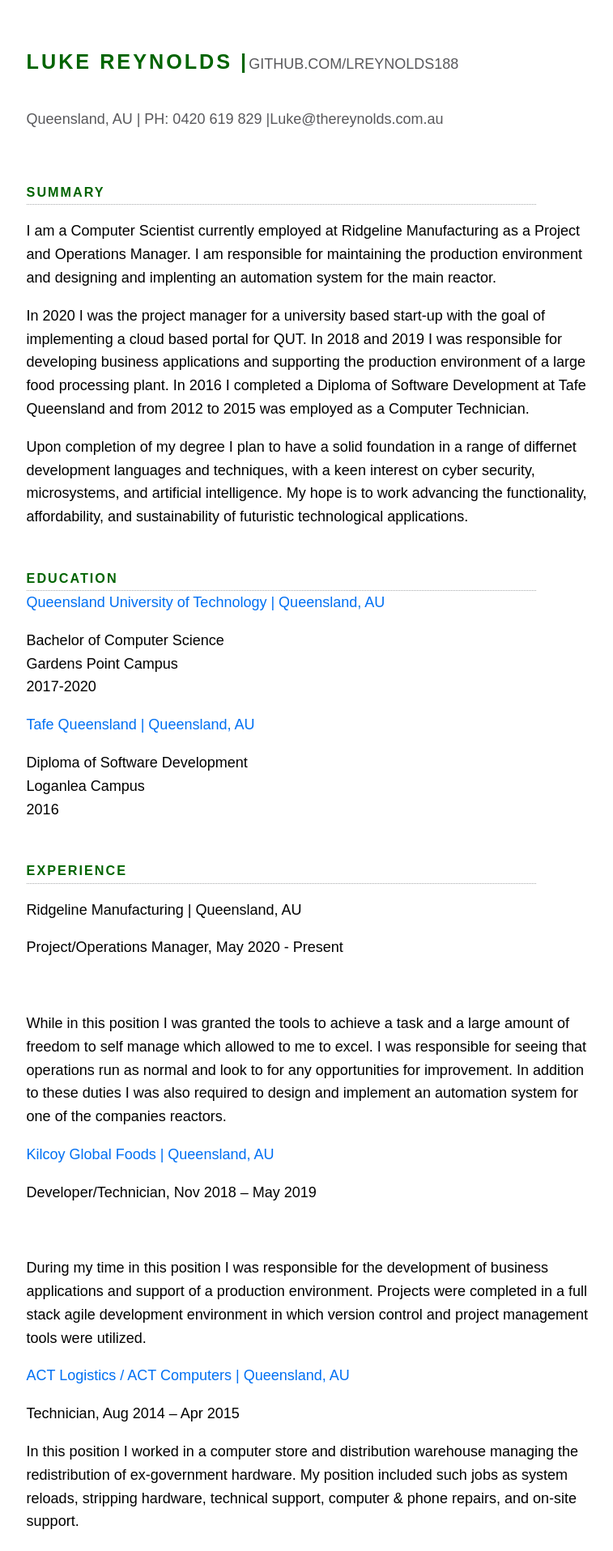
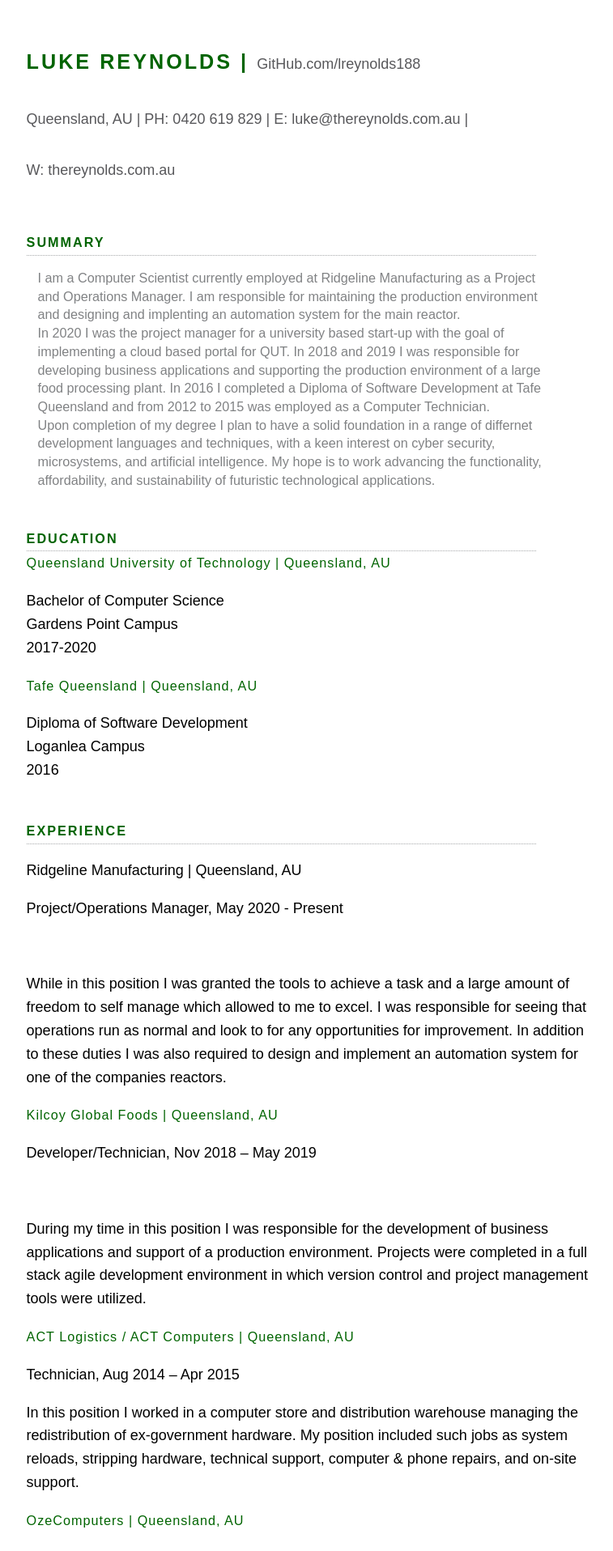
Before and after one commit to lreynolds188/Portfolio, a Next.js app: page /resume in a window 1280 px wide. Shown: the part 140-2056 px from the top of the page at 81% size, without its empty margins (258-1015 px from the left). Built offline with nearby package versions, Linux system fonts and the light colour scheme.

Commit message:
Update resume.js

```diff
--- a/pages/resume.js
+++ b/pages/resume.js
@@ -11,34 +11,34 @@
 
       <main className={styles.main}>
         <div>
-          <h1 className={styles.name}>Luke Reynolds | </h1>
-          <a className={styles.links} href="https://www.github.com/lreynolds188" target="_blank">  GITHUB.COM/LREYNOLDS188</a>
+          <h1 className={styles.name}>Luke Reynolds |&nbsp;</h1>
+          <a className={styles.links} href="https://www.github.com/lreynolds188" target="_blank">GitHub.com/lreynolds188</a>
           <br />
-          <p className={styles.contactDeets}>Queensland, AU | PH: 0420 619 829 | </p>
-          <a className={styles.contactDeets} href="luke@thereynolds.com.au" target="_blank">Luke@thereynolds.com.au</a>
+          <p className={styles.contactDeets}>Queensland, AU | PH: 0420 619 829 |&nbsp;</p>
+          <a className={styles.contactDeets} href="luke@thereynolds.com.au" target="_blank">E: luke@thereynolds.com.au</a>
+          <p className={styles.contactDeets}>&nbsp;|&nbsp;</p>
+          <a className={styles.contactDeets} href="thereynolds.com.au" target="_blank">W: thereynolds.com.au</a>
 
           <h2 className={styles.categoryHeaders}>Summary</h2>
           <hr />
-          <p>
+          <p className={styles.categoryDescriptionMain}>
             I am a Computer Scientist currently employed at Ridgeline Manufacturing as a Project and Operations Manager.
             I am responsible for maintaining the production environment and designing and implenting an automation system for the main reactor.
-          </p>
-          <p>
+            <br />
             In 2020 I was the project manager for a university based start-up with the goal of implementing a cloud
             based portal for QUT. In 2018 and 2019 I was responsible for developing business applications and supporting
             the production environment of a large food processing plant. In 2016 I completed a Diploma of Software Development
             at Tafe Queensland and from 2012 to 2015 was employed as a Computer Technician.
-          </p>
-          <p>
+            <br />
             Upon completion of my degree I plan to have a solid foundation in a range of differnet development
             languages and techniques, with a keen interest on cyber security, microsystems, and artificial intelligence.
             My hope is to work advancing the functionality, affordability, and sustainability of futuristic technological applications.
           </p>
 
           <h2 className={styles.categoryHeaders}>Education</h2><hr />
-          <a href="http://qut.edu.au" target="_blank">Queensland University of Technology | Queensland, AU</a>
+          <a className={styles.primaryTitles} href="http://qut.edu.au" target="_blank">Queensland University of Technology | Queensland, AU</a>
           <p>Bachelor of Computer Science<br/>Gardens Point Campus<br/>2017-2020</p>
-          <a href="http://tafebrisbane.edu.au" target="_blank">Tafe Queensland | Queensland, AU</a>
+          <a className={styles.primaryTitles} href="http://tafebrisbane.edu.au" target="_blank">Tafe Queensland | Queensland, AU</a>
           <p>Diploma of Software Development<br/>Loganlea Campus<br/>2016</p>
 
           <h2 className={styles.categoryHeaders}>Experience</h2><hr />
@@ -47,16 +47,16 @@
           <br />
           <p>While in this position I was granted the tools to achieve a task and a large amount of freedom to self manage which allowed to me to excel. I was responsible for seeing that operations run as normal and look to for any opportunities for improvement. In addition to these duties I was also required to design and implement an automation system for one of the companies reactors.</p>
 
-          <a href="https://www.kilcoyglobalfoods.com/" target="_blank">Kilcoy Global Foods | Queensland, AU</a>
+          <a className={styles.primaryTitles} href="https://www.kilcoyglobalfoods.com/" target="_blank">Kilcoy Global Foods | Queensland, AU</a>
           <p>Developer/Technician, Nov 2018 – May 2019</p>
           <br />
           <p>During my time in this position I was responsible for the development of business applications and support of a production environment. Projects were completed in a full stack agile development environment in which version control and project management tools were utilized.</p>
 
-          <a href="http://www.actlogistics.com.au/" target="_blank">ACT Logistics / ACT Computers | Queensland, AU</a>
+          <a className={styles.primaryTitles} href="http://www.actlogistics.com.au/" target="_blank">ACT Logistics / ACT Computers | Queensland, AU</a>
           <p>Technician, Aug 2014 – Apr 2015</p>
           <p>In this position I worked in a computer store and distribution warehouse managing the redistribution of ex-government hardware. My position included such jobs as system reloads, stripping hardware, technical support, computer & phone repairs, and on-site support.</p>
 
-          <a href="https://ozecomputers.com.au/#Computer%20Repairs%20Caloundra" target="_blank">OzeComputers | Queensland, AU</a>
+          <a className={styles.primaryTitles} href="https://ozecomputers.com.au/#Computer%20Repairs%20Caloundra" target="_blank">OzeComputers | Queensland, AU</a>
           <p>Technician, Aug 2013 – Aug 2014</p>
           <p>During my time at this position I ran a computer store in the center of Caloundra upholding the highest in customer service in delivery of all services. I was responsible for running diagnostics, computer & phone repairs, delivering on-site support, building computer systems, server configuration and support.</p>
 
```
